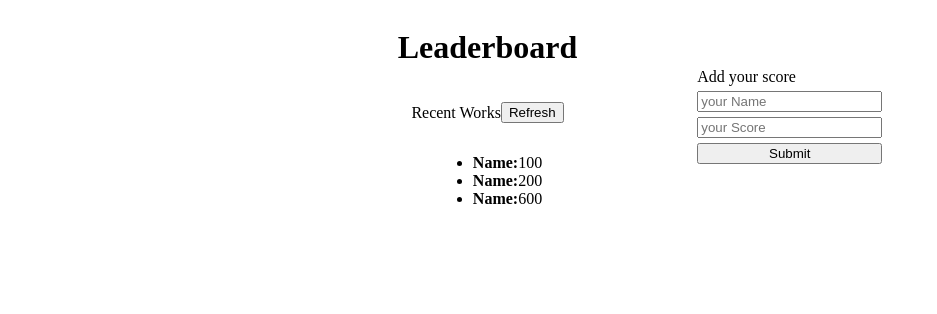
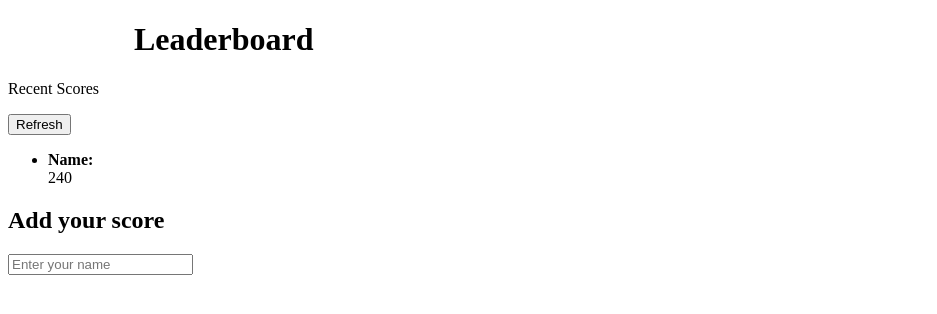
Before and after one commit to mbonabucya/Leaderboard, a website built with webpack: page src/index.html in a window 1280 px wide. Shown: the whole page, without its empty margins (0-937 px from the left). Built offline with nearby package versions, Linux system fonts and the light colour scheme.

Commit message:
add score form

```diff
--- a/src/index.css
+++ b/src/index.css
@@ -10,27 +10,11 @@
   box-sizing: border-box;
 }
 
-.flex {
-  list-style: none;
-  display: flex;
-  align-items: center;
-  justify-content: center;
-}
-
-.flex-column {
-  display: flex;
-  flex-direction: column;
-  align-items: center;
-  justify-content: center;
-}
-
 html {
   background-color: var(--bg);
 }
 
-.leader-form {
-  margin-left: 120px;
-  display: flex;
-  flex-direction: column;
-  gap: 5px;
+header {
+  margin-left: 126px;
+
 }
--- a/src/index.html
+++ b/src/index.html
@@ -12,34 +12,25 @@
     <link rel="stylesheet" href="index.css" />
   </head>
   <body>
-
-    <div class="container flex">
-
-      <div class="leader-list flex-column">
-        <h1>Leaderboard</h1>
-        <div class="flex">
-          <p>Recent Works</p>
+    <header>
+      <h1>Leaderboard</h1>
+    </header>
+    <section class="board-container">
+      <div class="leader-list">
+        <div class="title">
+          <p>Recent Scores</p>
           <button type="submit">Refresh</button>
         </div>
-        <div>
-            <ul>
-                <li><strong>Name:</strong>100</li>
-                <li><strong>Name:</strong>200</li>
-                <li><strong>Name:</strong>600</li>
-              </ul>
+        <div class="score-content">
+          <ul>
+            <li><strong>Name:</strong></li>240
+          </ul>
         </div>
       </div>
       <div class="leader-form">
-          Add your score
-
-          <input type="text" placeholder="your Name">
-
-            <input type="number" placeholder="your Score">
-
-          <button type="submit">Submit</button>
+        <h2>Add your score</h2>
+        <input type="text" placeholder="Enter your name">
       </div>
-
-
-    </div>
+    </section>
   </body>
 </html>
```
